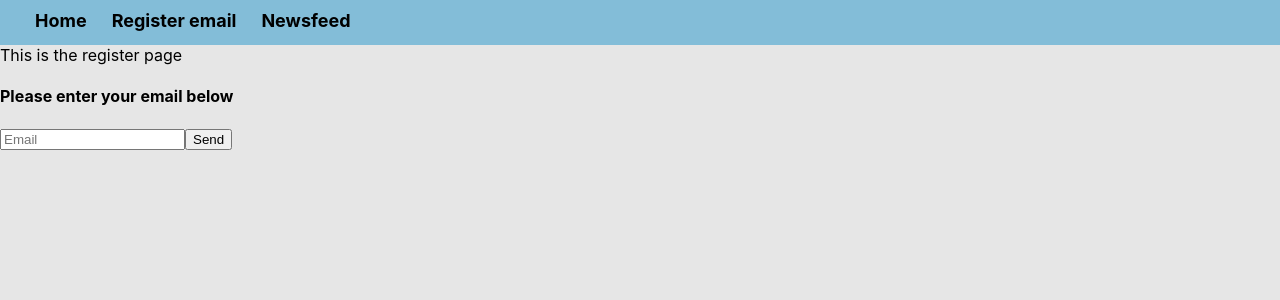
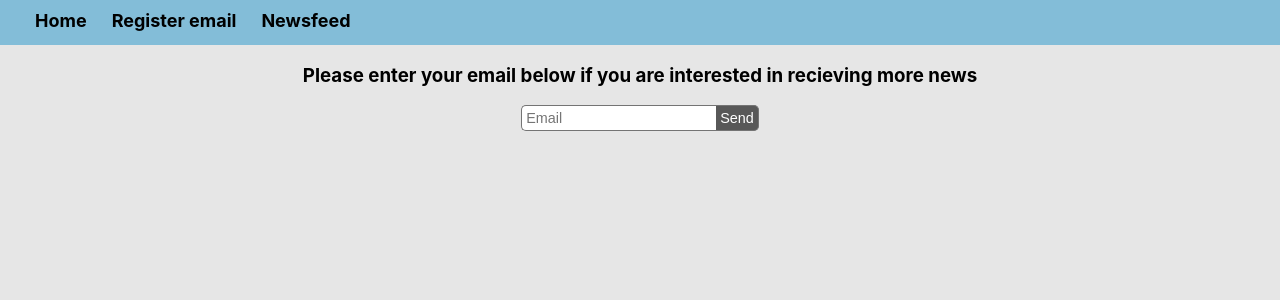
Before and after one commit to SebastianG9912/submission-task, a React (Create React App) app: page /register in a window 1280 px wide. Shown: the top 300 px of the page. Built offline with nearby package versions, Linux system fonts and the light colour scheme.

Commit message:
"Register"-view has been styled

```diff
--- a/src/components/Form.jsx
+++ b/src/components/Form.jsx
@@ -4,30 +4,33 @@ const Form = () =>{
     const [email, setEmail] = useState("")
 
     return(
-    <div style={{
-        display:"flex"
-    }}>
-
-        <form>
-            <h4>Please enter your email below</h4>
-            <div id="emailZone">
+    <div style={{display:"flex"}}>
+        <form style={{margin:"auto"}}>
+            <h3>Please enter your email below if you are interested in recieving more news</h3>
+            <div id="emailZone" class="inputBtn" style={{margin:"auto"}}>
                 <input id="emailText" type="text" placeholder="Email"/>
                 <button type="button" onClick={() =>{
                     setEmail(document.getElementById("emailText").value)
-                    document.getElementById("emailText").value = ""
-                    document.getElementById("emailZone").hidden = true
+                    if(document.getElementById("emailText").value !== "")
+                        document.getElementById("emailZone").style.display = "none"
                     document.getElementById("emailConfirmation").style.display = "block"
                     }}>Send
                 </button>
             </div>
-            <div id="emailConfirmation" style={{display: "none"}}>
-                    We have sent a mail to the address: {email}
+            <div id="emailConfirmation" style={
+                {display: "none",
+                margin:"auto",
+                fontWeight:"600",
+                width:"fit-content" }
+            }>
+                    {email === "" ?
+                    (<p>No email address entered</p>) :
+                    (<p>If it exists, we have sent a mail to the address: {email}</p>)
+                    }
             </div>
         </form >
     </div>
     )
 }
 
-
-
 export default Form
--- a/src/components/styles.css
+++ b/src/components/styles.css
@@ -38,7 +38,7 @@ header {
     border: 1px double rgb(167, 167, 167);
     border-radius: 7px;
     text-decoration: none;
-    color: rgb(233, 233, 233);
+    color: rgb(255, 255, 255);
     font-weight: 600;
     display: block;
     font-size: normal;
@@ -47,4 +47,34 @@ header {
 }
 
 .btn-secondary:hover{
-    background-color: rgb(90, 90, 90, 0.9);}
+    background-color: rgb(90, 90, 90, 0.9);
+}
+
+.inputBtn{
+margin:0;
+padding:0;
+display: flex;
+width: min-content;
+}
+
+.inputBtn > *{
+    margin: auto;
+    padding: 0;
+    border: 1px solid rgb(116, 116, 116);
+    border-radius: 5px;
+    padding: 4px;
+    font-size: 0.9em;
+}
+
+.inputBtn button{
+    border-left: 0;
+    border-top-left-radius: 0;
+    border-bottom-left-radius: 0;
+    background-color: rgb(88, 88, 88);
+    color: rgb(255, 255, 255);
+}
+
+.inputBtn input{
+    border-right: 0;
+    border-top-right-radius: 0;
+    border-bottom-right-radius: 0;}
--- a/src/routes/Register.jsx
+++ b/src/routes/Register.jsx
@@ -5,7 +5,6 @@ const Register = () => {
     return (
         <div>
             <Links />
-            This is the register page
             <Form />
         </div>
     );
```
